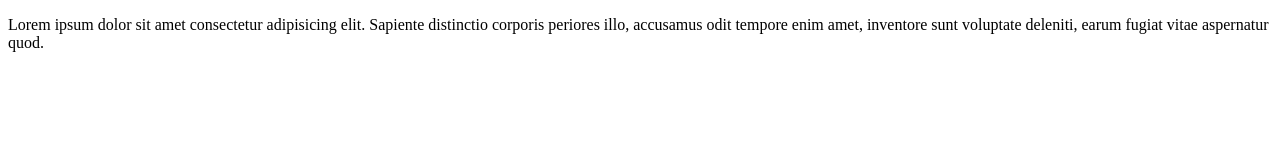
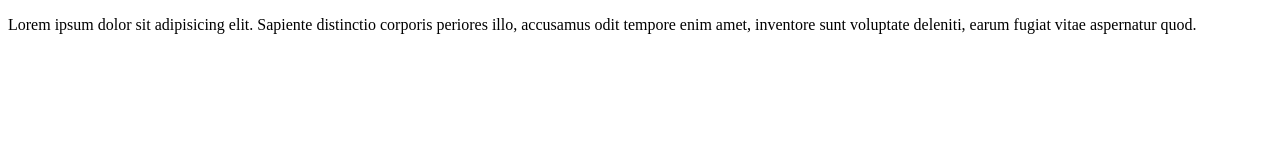
Before and after one commit to Tereshchenko-N/first-js, a plain HTML site: page index.html in a window 1280 px wide. Drawn offline with Linux system fonts and the light colour scheme.

Commit message:
Исправлены ошибки

```diff
--- a/index.html
+++ b/index.html
@@ -7,7 +7,7 @@
   <title>Document</title>
 </head>
 <body>
-  <p>Lorem ipsum dolor sit amet consectetur adipisicing elit. Sapiente distinctio corporis periores illo, accusamus odit tempore enim amet, inventore sunt voluptate deleniti, earum fugiat vitae aspernatur quod.</p>
+  <p>Lorem ipsum dolor sit adipisicing elit. Sapiente distinctio corporis periores illo, accusamus odit tempore enim amet, inventore sunt voluptate deleniti, earum fugiat vitae aspernatur quod.</p>
   <script src="js/script.js"></script>
 </body>
 </html>
```
Also changed, not shown: js/script.js (line endings or trailing spaces).
